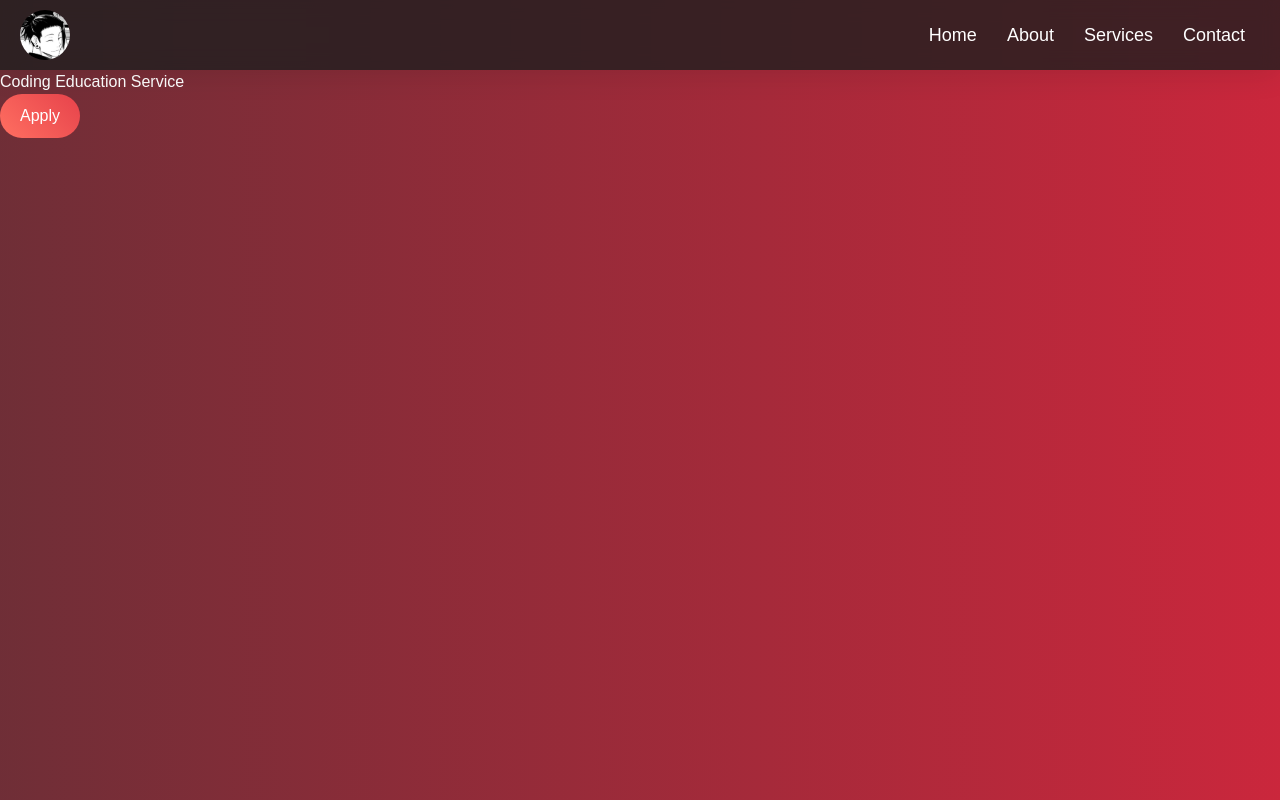
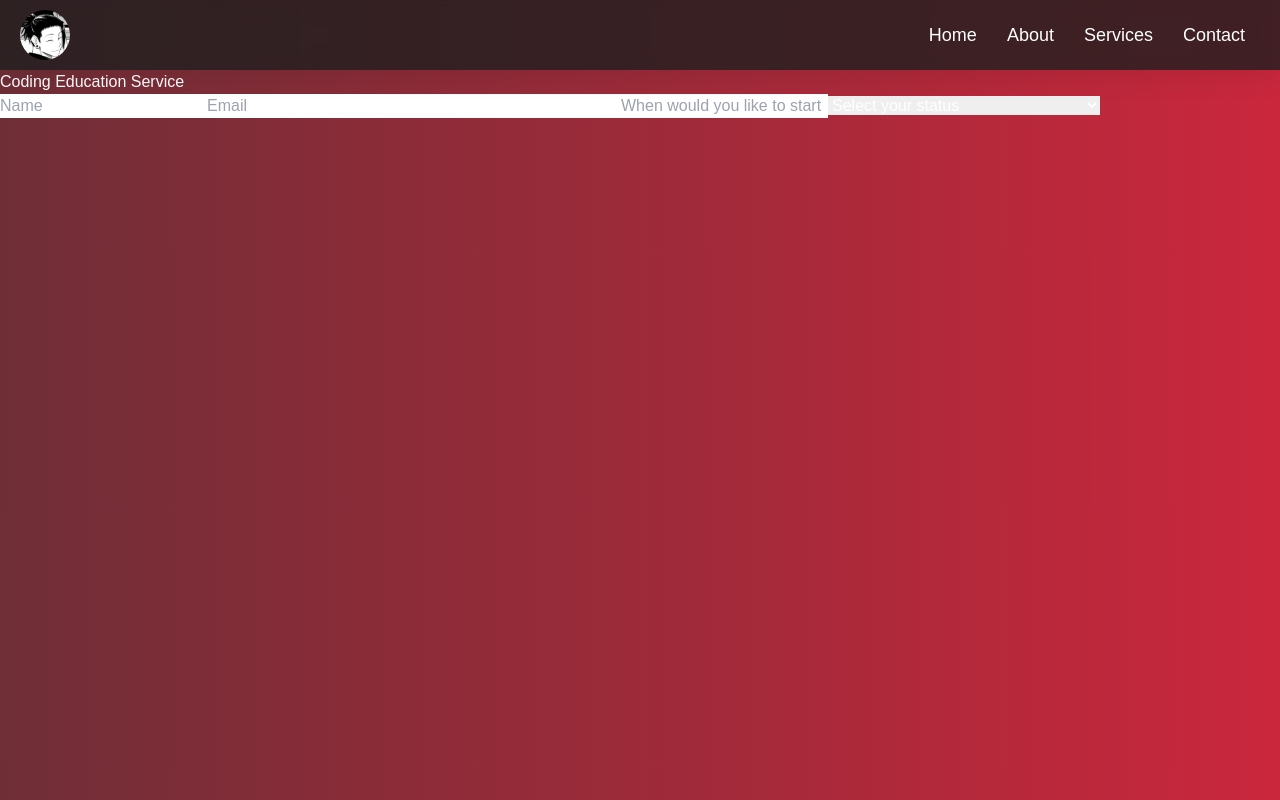
Before and after one commit to CodeWithAli-Co/CodeWithAli, a Next.js app: page /services/education in a window 1280 px wide. Built offline with nearby package versions, Linux system fonts and the light colour scheme.

Commit message:
The routing to the education services works, we have a neww form specific to leaners, now it needs a design layout and css styling to it

```diff
--- a/src/app/(routes)/services/education/page.tsx
+++ b/src/app/(routes)/services/education/page.tsx
@@ -1,6 +1,6 @@
 "use client";
 
-import { ServiceForm } from "@/app/components/serviceform";
+import { TutoringForm } from "@/app/components/tutoringForm";
 import { useState } from "react";
 
 export default function EducationService() {
@@ -12,10 +12,11 @@ export default function EducationService() {
   return (
     <>
       <h3>Coding Education Service</h3>
-      <button type="button" className="btn-submit" onClick={() => Click()}>
+      {/* <button type="button" className="btn-submit" onClick={() => Click()}>
         Apply
-      </button>
-      {goTo ? <ServiceForm /> : null}
+      </button> */}
+      {/* {goTo ?  : null} */}
+      <TutoringForm />
     </>
   );
 }
--- a/src/app/components/tutoringForm.tsx
+++ b/src/app/components/tutoringForm.tsx
@@ -60,7 +60,7 @@ export function TutoringForm() {
                     value={name}
                     onChange={(e) => setName(e.target.value)}
                     placeholder="Name"
-                    className="w-full p-2 border rounded"
+                    className="w-full p-2 border rounded  text-black"
                 />
 
                 <input
@@ -68,7 +68,7 @@ export function TutoringForm() {
                     value={email}
                     onChange={(e) => setEmail(e.target.value)}
                     placeholder="Email"
-                    className="w-full p-2 border rounded"
+                    className="w-full p-2 border rounded  text-black"
                 />
 
                 <input
@@ -76,7 +76,7 @@ export function TutoringForm() {
                     value={hours}
                     onChange={(e) => setHours(Number(e.target.value))}
                     placeholder="How many hours per week"
-                    className="w-full p-2 border rounded"
+                    className="w-full p-2 border rounded  text-black"
                 />
 
                 <input
@@ -84,13 +84,13 @@ export function TutoringForm() {
                     value={startingTime}
                     onChange={(e) => setStartingTime(e.target.value)}
                     placeholder="When would you like to start"
-                    className="w-full p-2 border rounded"
+                    className="w-full p-2 border rounded  text-black"
                 />
 
                 <select
                     value={supportStatus}
                     onChange={(e) => setSupportStatus(e.target.value)}
-                    className="w-full p-2 border rounded"
+                    className="w-full p-2 border rounded  text-black"
                 >
                     <option value="" disabled>
                         Select your status
```
